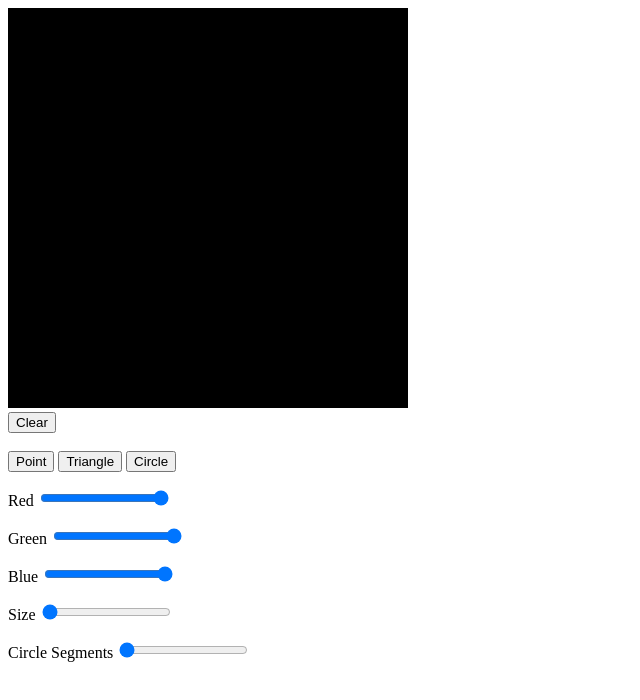
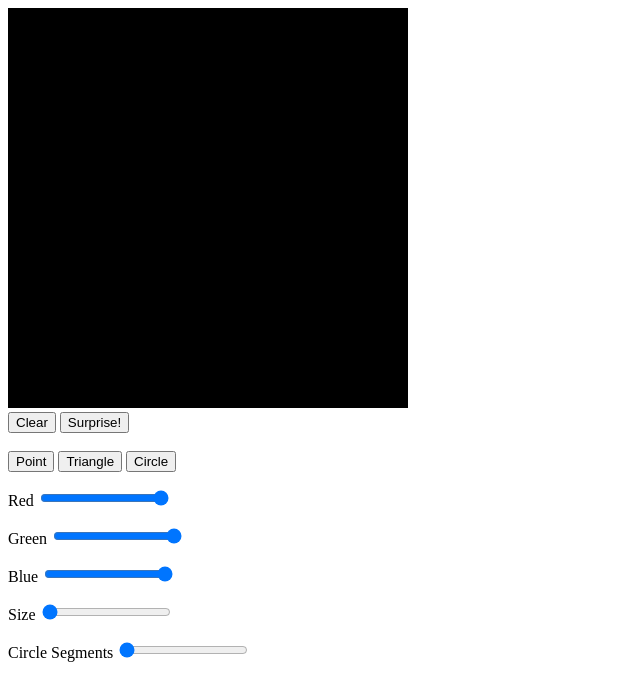
Before and after one commit to AQUAiTE/CSE160-Assignments, a plain HTML site: page Asgn1/src/Asgn1.html in a window 1280 px wide. Shown: the whole page, without its empty margins (0-640 px from the left). Drawn offline with Linux system fonts and the light colour scheme.

Commit message:
Trying to make my picture

```diff
--- a/Asgn1/src/Asgn1.html
+++ b/Asgn1/src/Asgn1.html
@@ -15,6 +15,7 @@
     <br>
     <!--Clear Button-->
     <input type="button" value="Clear" onclick="handleClearEvent()">
+    <input type="button" value="Surprise!" onclick="handleSpecialEvent()">
     <br>
     <br>
     <input type="button" value="Point" id="pointButton">
--- a/Asgn1/src/Asgn1.js
+++ b/Asgn1/src/Asgn1.js
@@ -164,6 +164,7 @@ function convertCoordinatesEventToGL(ev) {
 function renderAllShapes() {
   //var startTime = performance.now();
   // Clear <canvas>
+  gl.clearColor(0.0, 0.0, 0.0, 1.0);
   gl.clear(gl.COLOR_BUFFER_BIT);
 
   var len = g_shapesList.length;
@@ -187,3 +188,57 @@ function sendTextToHTML(text, htmlID) {
   htmlElm.innerHTML = text;
 
 }
+
+function handleSpecialEvent() {
+  // Clear the canvas with two different colors
+  // Specify the first color for the left half of the canvas
+  gl.clearColor(0.99, 0.67, 0.1, 1.0); // Red color
+
+  // Clear the left half of the canvas
+  gl.scissor(0, 0, canvas.width / 2, canvas.height);
+  gl.enable(gl.SCISSOR_TEST);
+  gl.clear(gl.COLOR_BUFFER_BIT);
+  gl.disable(gl.SCISSOR_TEST);
+
+  // Specify the second color for the right half of the canvas
+  gl.clearColor(0.16, 0.22, 0.5, 1.0); // Blue color
+
+  // Clear the right half of the canvas
+  gl.scissor(canvas.width / 2, 0, canvas.width / 2, canvas.height);
+  gl.enable(gl.SCISSOR_TEST);
+  gl.clear(gl.COLOR_BUFFER_BIT);
+  gl.disable(gl.SCISSOR_TEST);
+
+  // Set the color of the triangle to white
+  gl.uniform4f(u_FragColor, 1.0, 1.0, 1.0, 1.0); // White color
+
+  drawTriangle([-0.08, 0.16, -0.16, 0.24, -0.20, 0.16]);
+  drawTriangle([-0.20, 0.16, -0.16, 0.24, -0.24, 0.24]);
+  drawTriangle([-0.20, 0.16, -0.24, 0.24, -0.28, 0.16]);
+  drawTriangle([-0.28, 0.16, -0.24, 0.24, -0.40, 0.16]);
+  drawTriangle([-0.40, 0.16, -0.24, 0.24, -0.40, 0.24]);
+  drawTriangle([-0.40, 0.24, -0.40, 0.16, -0.48, 0.16]);
+  drawTriangle([-0.48, 0.16, -0.40, 0.16, -0.40, 0.08]);
+  drawTriangle([-0.48, 0.16, -0.40, 0.16, -0.40, 0.08]);
+  drawTriangle([-0.48, 0.16, -0.44, 0.08, -0.52, 0.08]);
+  drawTriangle([-0.52, 0.08, -0.44, 0.08, -0.48, -0.04]);
+  drawTriangle([-0.48, -0.04, -0.44, 0.08, -0.40, -0.04]);
+  drawTriangle([-0.52, 0.08, -0.52, 0.10, -0.48, -0.04]);
+  drawTriangle([-0.48, -0.04, -0.40, -0.04, -0.44, -0.16]);
+  drawTriangle([-0.44, -0.16, -0.48, -0.04, -0.52, -0.16]);
+  drawTriangle([-0.52, -0.16, -0.44, -0.16, -0.44, -0.24]);
+  drawTriangle([-0.44, -0.24, -0.44, -0.16, -0.36, -0.24]);
+  drawTriangle([-0.36, -0.24, -0.44, -0.16, -0.36, -0.16]);
+  drawTriangle([-0.36, -0.16, -0.36, -0.24, -0.28, -0.24]);
+  drawTriangle([-0.28, -0.24, -0.28, -0.16, -0.36, -0.16]);
+  drawTriangle([-0.28, -0.16, -0.28, -0.24, -0.16, -0.16]);
+  drawTriangle([-0.16, -0.16, -0.16, -0.24, -0.28, -0.24]);
+  drawTriangle([-0.16, -0.24, -0.08, -0.24, -0.16, -0.20]);
+  drawTriangle([-0.16, -0.20, -0.16, -0.16, -0.08, -0.16]);
+  drawTriangle([-0.08, -0.24, -0.16, -0.20, -0.08, -0.16]);
+  drawTriangle([-0.48, 0.16, -0.44, 0.08, -0.4, 0.08])
+  drawTriangle([-0.4, 0.08, -0.44, 0.08, -0.4, -0.04])
+  drawTriangle([-0.52, 0.08, -0.52, -0.16, -0.48, -0.04]);
+  drawTriangle([-0.4, -0.04, -0.4, -0.16, -0.44, -0.16]);
+
+}
```
